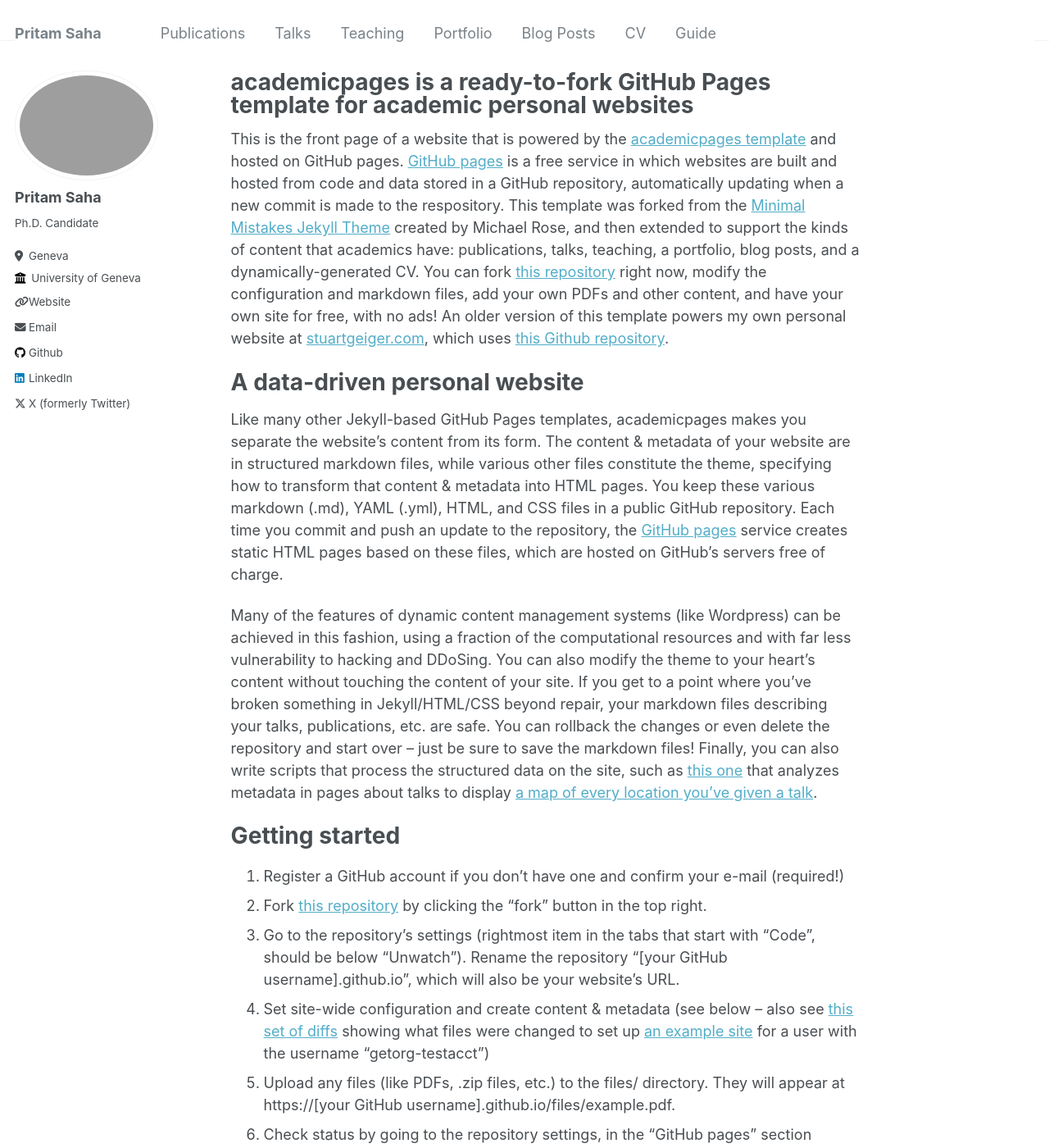
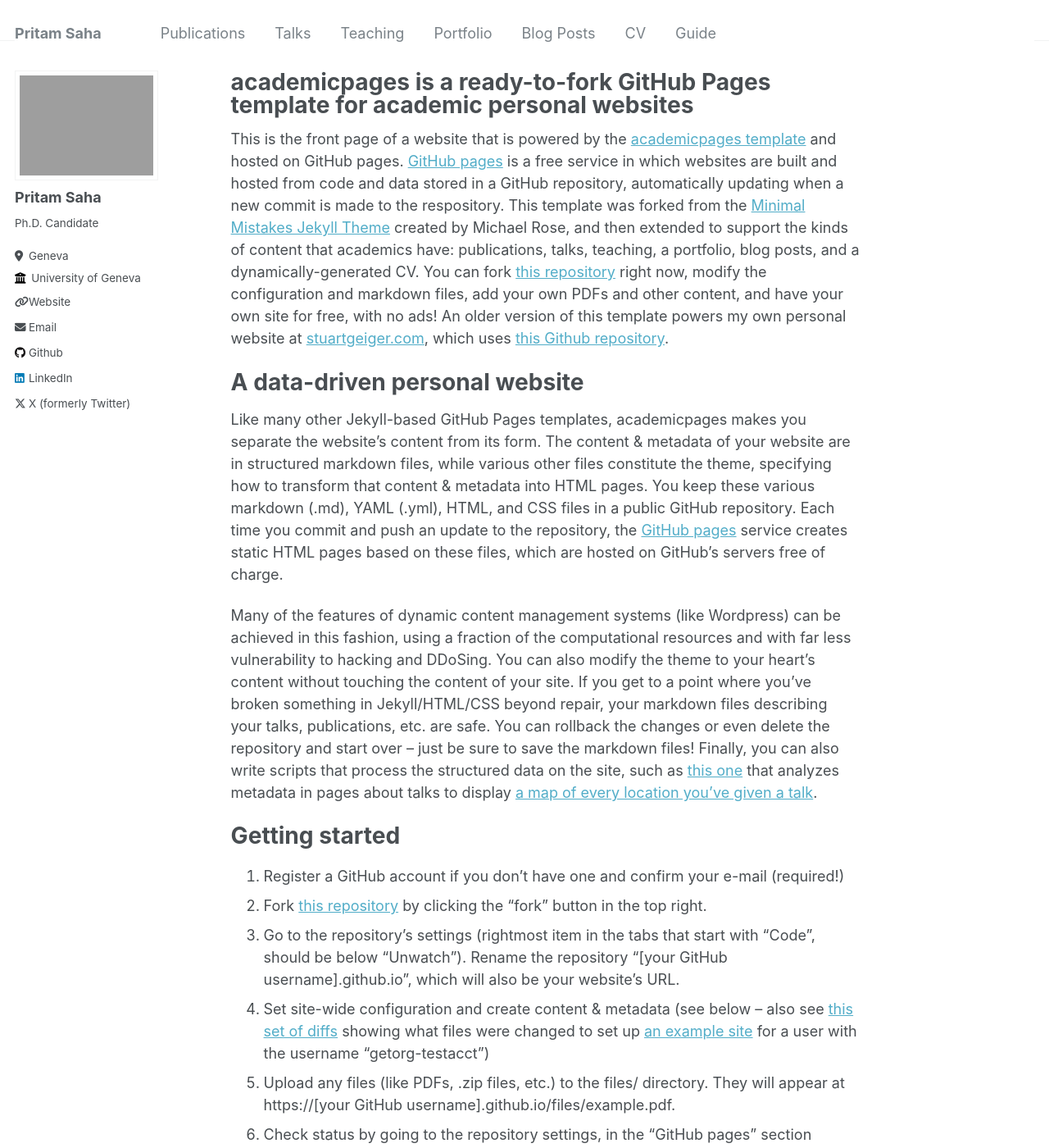
Before and after one commit to s-pritam/s-pritam.github.io, a Jekyll site: the page built from _pages/about.md, in a window 1280 px wide and 1400 px high. Shown: the whole window at 82% size. Built offline with Jekyll 4.4.1, drawn with Linux system fonts in a browser that asks for light colours.

Commit message:
Change image shape

```diff
--- a/_sass/_sidebar.scss
+++ b/_sass/_sidebar.scss
@@ -88,7 +88,7 @@
 
   img {
     max-width: 175px;
-    border-radius: 50%;
+    border-radius: 0%;
 
     @include breakpoint($large) {
       padding: 5px;
```
